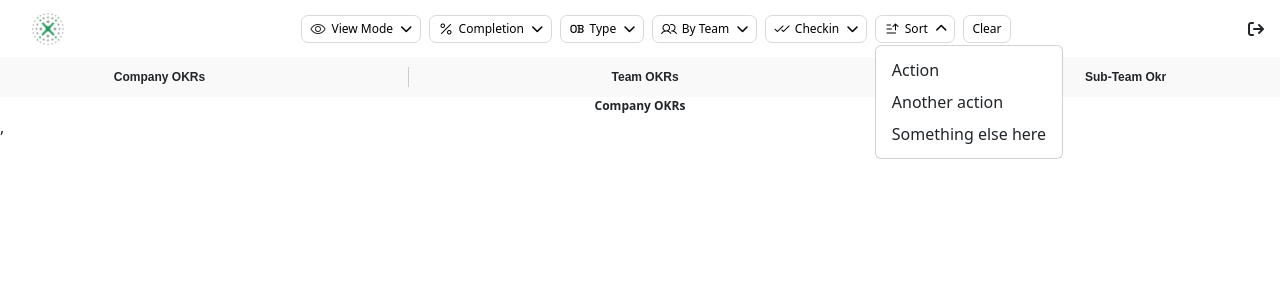
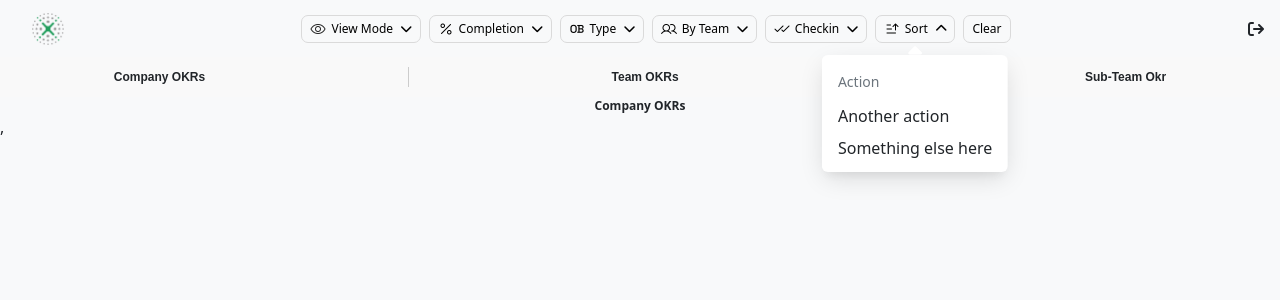
Before and after one commit to faheem-str/OKR, a React (Create React App) app: page /home in a window 1280 px wide. Both pictures are taken after a click on the button "Sort". Shown: the top 300 px of the page. Built offline with nearby package versions, Linux system fonts and the light colour scheme.

Commit message:
header design

```diff
--- a/src/App.css
+++ b/src/App.css
@@ -1,5 +1,7 @@
 .App {
   text-align: center;
+  background-color: #f8f9fa !important;
+
 }
 
 .App-logo {
--- a/src/component/Header/Header.css
+++ b/src/component/Header/Header.css
@@ -23,3 +23,25 @@
     width: 16px;
     margin-right: 5px;
 }
+.dropdown-menu {
+    margin-top: 12px !important;
+    left: 50% !important;
+    transform: translateX(-50%);
+    border: none !important;
+    box-shadow: 0 8px 26px -4px rgba(20, 20, 20, 0.15), 0 8px 9px -5px rgba(20, 20, 20, 0.06) !important;
+  }
+  .dropdown .dropdown-menu.show:before {
+    top: -19px !important;
+}
+.dropdown .dropdown-menu:before {
+    font-family: "FontAwesome";
+    content: "\f0d8";
+    position: absolute;
+    top: 0;
+    left: 50%;
+    right: auto;
+    font-size: 22px;
+    color: #fff;
+    transition: top 0.35s ease;
+    transform: translateX(-50%) !important;
+}
--- a/src/component/Header/Header.jsx
+++ b/src/component/Header/Header.jsx
@@ -39,7 +39,7 @@ export default function Header() {
     };
 
   return (
-    <nav className="navbar navbar-light bg-white p-2 px-3">
+    <nav className="navbar p-2 px-3">
     <div className="m-0 d-flex w-100 m-0 justify-content-between align-items-center custom-height">
       <a className="navbar-brand p-2 px-3 m-0" href="#">
         <img src={require('../../assest/Images/logo-ct-dark.png')} alt="" width="32"  />
@@ -141,7 +141,7 @@ export default function Header() {
     <li><button className="dropdown-item" type="button">Something else here</button></li>
   </ul>
 </div>
-<div className="dropdown">
+<div className="dropdown position-relative">
   <button
     className="btn btn-secondary dropdown-toggle"
     type="button"
@@ -154,8 +154,8 @@ export default function Header() {
    Sort
     <i className={`fas ${sortOpen ? 'fa-chevron-up' : 'fa-chevron-down'} ms-2`}></i> {/* Toggle icon */}
   </button>
-  <ul className="dropdown-menu" aria-labelledby="dropdownMenu2">
-    <li><button className="dropdown-item" type="button">Action</button></li>
+  <ul className="dropdown-menu dropdown-menu-custom" aria-labelledby="dropdownMenu2">
+    <li className="dropdown-header">Action</li>
     <li><button className="dropdown-item" type="button">Another action</button></li>
     <li><button className="dropdown-item" type="button">Something else here</button></li>
   </ul>
--- a/src/index.css
+++ b/src/index.css
@@ -6,6 +6,7 @@ body {
   -webkit-font-smoothing: antialiased;
   -moz-osx-font-smoothing: grayscale;
    overflow: hidden;
+   background-color: #f8f9fa !important;
 }
 
 code {
```
